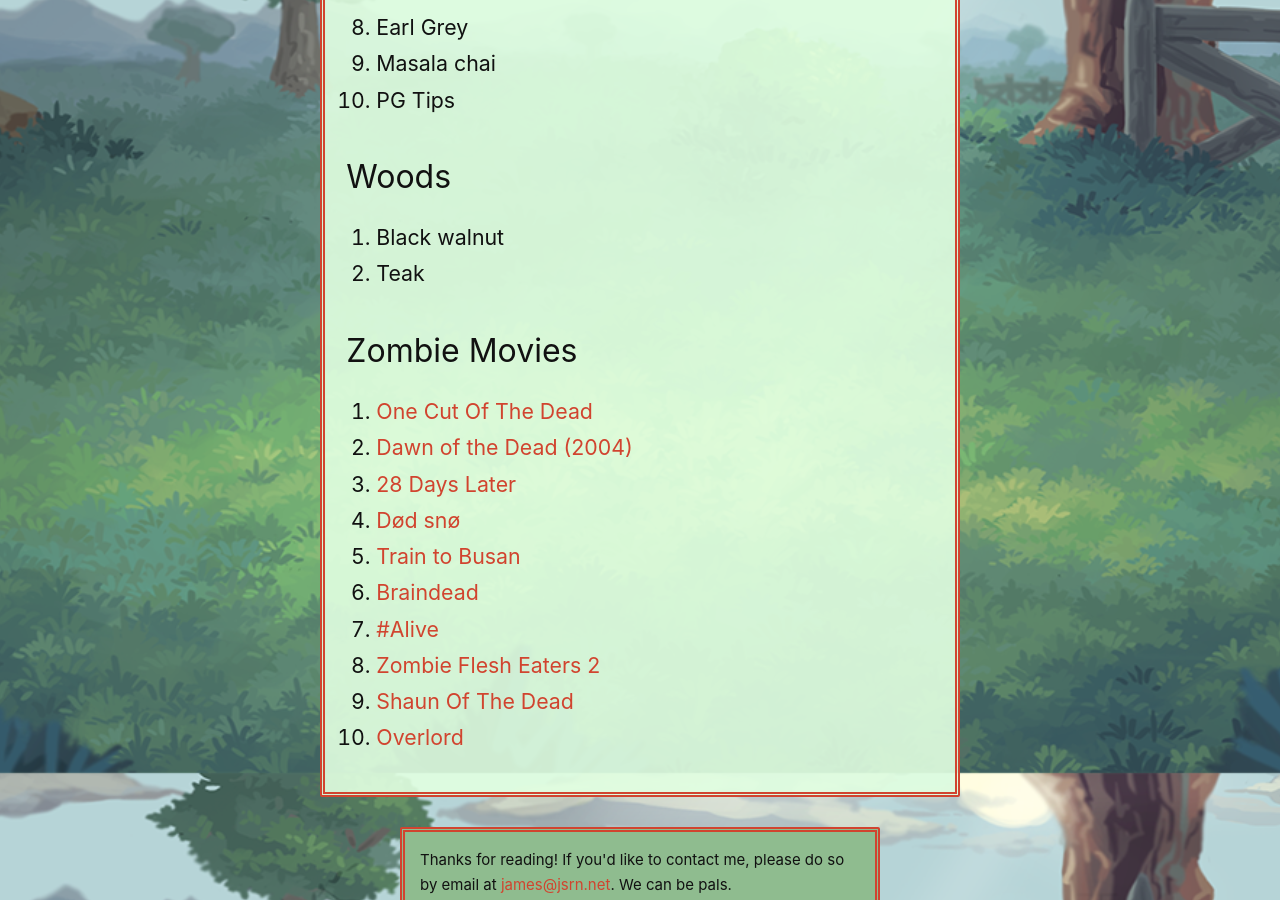
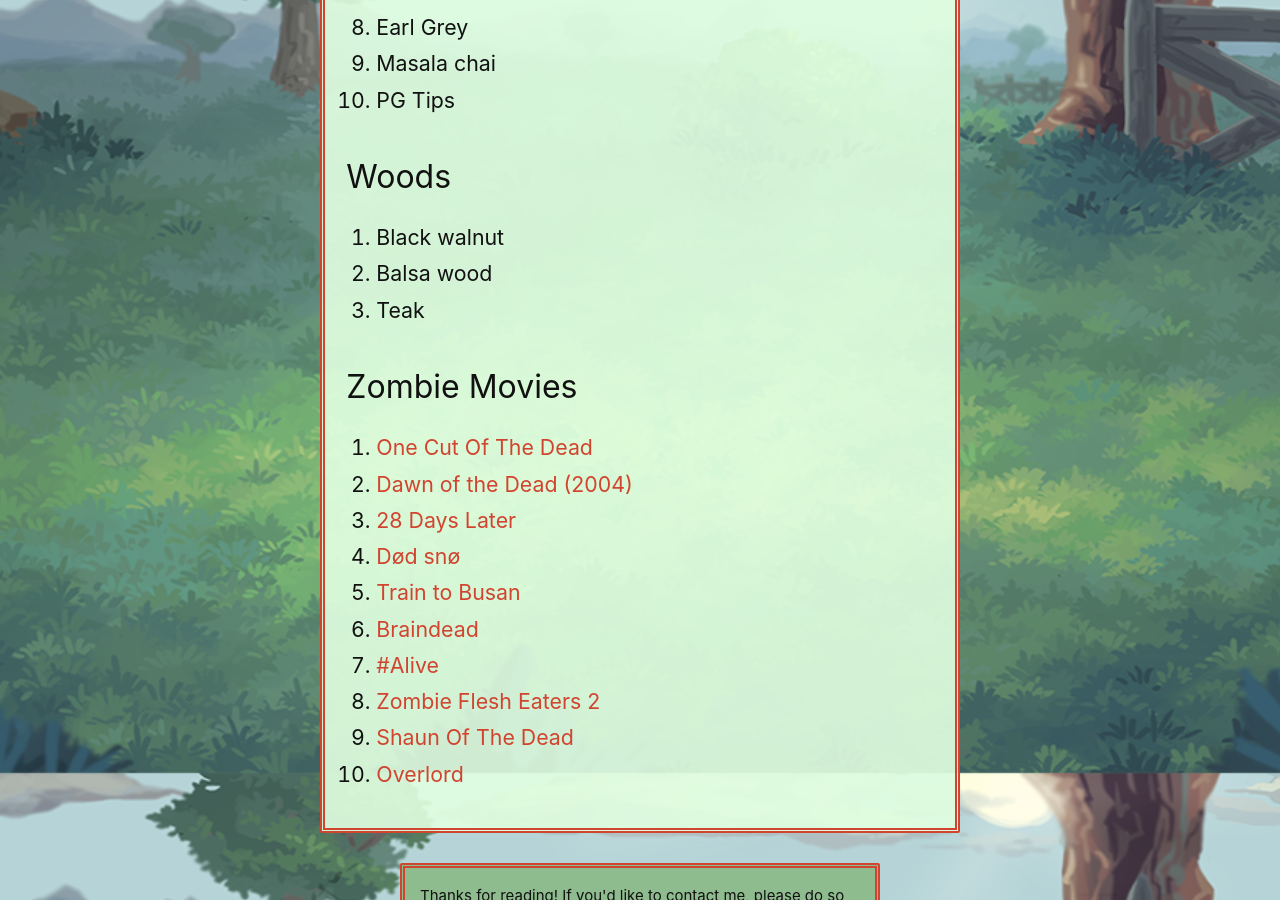
Before and after one commit to jsrn/jsrn.github.io, a Jekyll site: the page built from best.md, in a window 1280 px wide and 900 px high, scrolled down 2827 px. Built offline with Jekyll 4.4.1, drawn with Linux system fonts in a browser that asks for light colours; our own code applies the rules of GitHub Pages for plain Markdown files.

Commit message:
balsa wood

```diff
--- a/best.md
+++ b/best.md
@@ -9,20 +9,20 @@
 
 The rules:
 
-* Reflects only what I can think of off the top of my head.
-* Totally arbitrary.
-* I'm right.
+- Reflects only what I can think of off the top of my head.
+- Totally arbitrary.
+- I'm right.
 
 <h2>Contents</h2>
 
-* [Cheeses](#cheeses)
-* [Final Fantasies](#final_fantasies)
-* [Flowers](#flowers)
-* [Smells](#smells)
-* [Spiders](#spiders)
-* [Teas](#teas)
-* [Woods](#woods)
-* [Zombie Movies](#zombie_movies)
+- [Cheeses](#cheeses)
+- [Final Fantasies](#final_fantasies)
+- [Flowers](#flowers)
+- [Smells](#smells)
+- [Spiders](#spiders)
+- [Teas](#teas)
+- [Woods](#woods)
+- [Zombie Movies](#zombie_movies)
 
 <h2 id="cheeses">Cheeses</h2>
 
@@ -32,7 +32,6 @@
 1. Cheddar
 1. Goats cheese
 1. Wensleydale
-
 
 <h2 id="final_fantasies">Final Fantasies</h2>
 
@@ -57,7 +56,6 @@
 1. Tulip
 1. Bluebell
 
-
 <h2 id="smells">Smells</h2>
 
 1. Frying garlic
@@ -66,7 +64,6 @@
 1. Nail polish remover
 1. Fresh bread
 1. Coffee beans
-
 
 <h2 id="spiders">Spiders</h2>
 
@@ -88,7 +85,8 @@
 <h2 id="woods">Woods</h2>
 
 1. Black walnut
-2. Teak
+1. Balsa wood
+1. Teak
 
 <h2 id="zombie_movies">Zombie Movies</h2>
 
```
